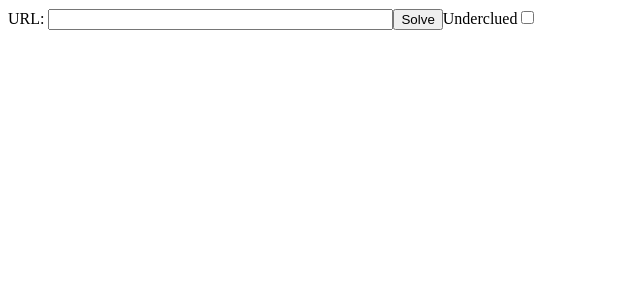
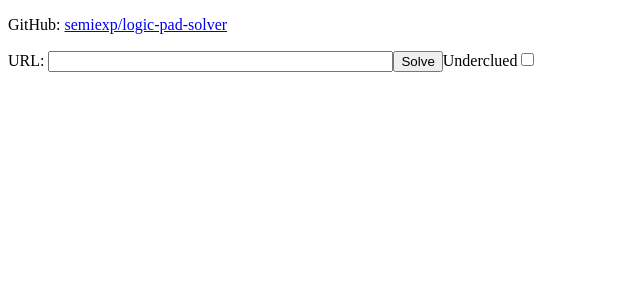
Before and after one commit to semiexp/logic-pad-solver, a React (Vite) app: page / in a window 1280 px wide. Shown: the top 300 px of the page, without its empty margins (0-640 px from the left). Built offline with nearby package versions, Linux system fonts and the light colour scheme.

Commit message:
add link to github

```diff
--- a/src/App.tsx
+++ b/src/App.tsx
@@ -59,6 +59,9 @@ function App() {
   return (
     <>
       <div>
+        <p>
+          GitHub: <a href="https://github.com/semiexp/logic-pad-solver">semiexp/logic-pad-solver</a>
+        </p>
         URL: <input type="text" value={url} onChange={e => setUrl(e.target.value)} size={40} />
         <input type="button" value="Solve" onClick={runSolver} disabled={isRunning} />
 
```
